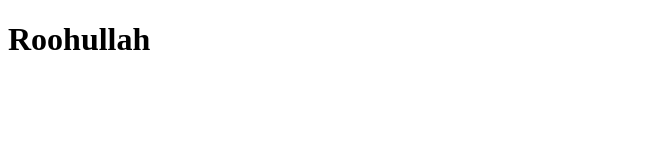
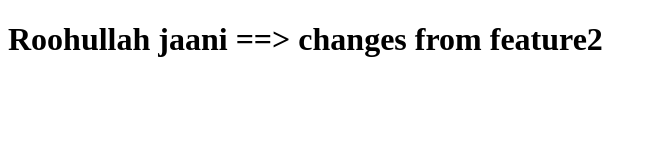
Before and after one commit to roohullah802/git-practice, a plain HTML site: page index.html in a window 1280 px wide. Shown: the whole page, without its empty margins (0-657 px from the left). Drawn offline with Linux system fonts and the light colour scheme.

Commit message:
changes added

```diff
--- a/index.html
+++ b/index.html
@@ -6,6 +6,6 @@
     <title>Document</title>
   </head>
   <body>
-    <h1>Roohullah</h1>
+    <h1>Roohullah jaani ==> changes from feature2</h1>
   </body>
 </html>
```
